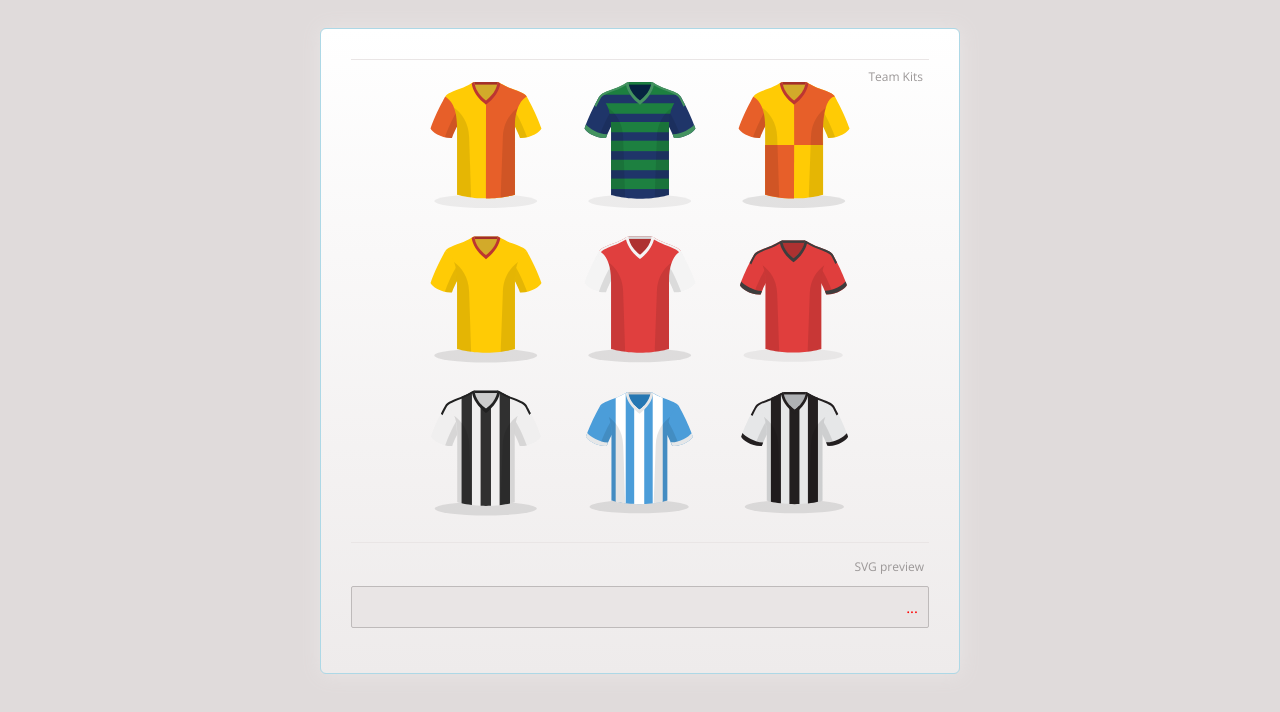
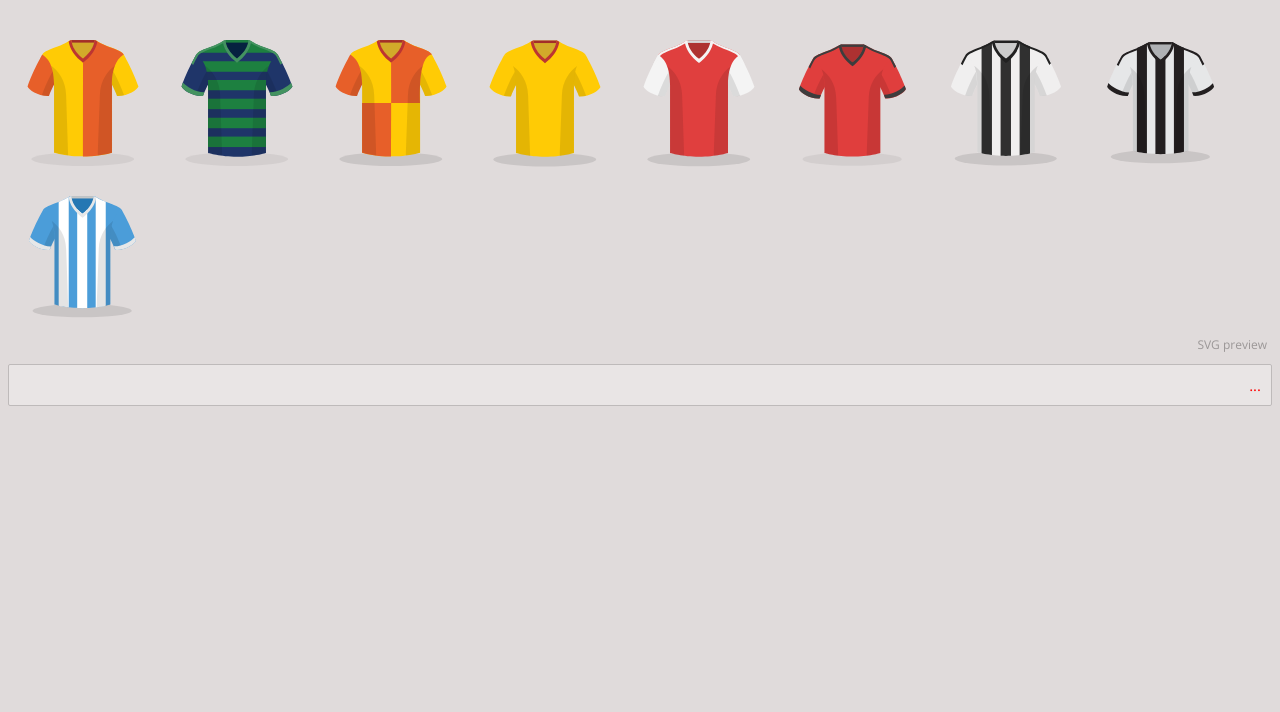
Before and after one commit to lubomir1618/svg, a website: page index.html in a window 1280 px wide. Drawn offline with nearby package versions, Linux system fonts and the light colour scheme.

Commit message:
almost done

```diff
--- a/index.html
+++ b/index.html
@@ -12,21 +12,9 @@
 
 <body>
 
-  <div class="content">
+  <div id="content">
 
-    <div class="pictures">
-      <img src="./jerseys/jersey_halves.svg" alt="jersey_halves" id="jersey_halves" class="jersey">
-      <img src="./jerseys/jersey_hooped.svg" alt="jersey_hooped" id="jersey_hooped" class="jersey">
-      <img src="./jerseys/jersey_quarters.svg" alt="jersey_quarters" id="jersey_quarters" class="jersey">
-      <br>
-      <img src="./jerseys/jersey_plain.svg" alt="jersey_plain" id="jersey_plain" class="jersey">
-      <img src="./jerseys/jersey_plain_shoulders.svg" alt="jersey_plain_shoulders" id="jersey_plain_shoulders" class="jersey">
-      <img src="./jerseys/jersey_plain_shoulders_cuffs.svg" alt="jersey_plain_shoulders_cuffs" id="jersey_plain_shoulders_cuffs" class="jersey">
-      <br>
-      <img src="./jerseys/jersey_vertical_bars_shoulders.svg" alt="jersey_vertical_bars_shoulders" id="jersey_vertical_bars_shoulders" class="jersey">
-      <img src="./jerseys/jersey_vertical_bars_shoulders_cuffs.svg" alt="jersey_vertical_bars_shoulders_cuffs" id="jersey_vertical_bars_shoulders_cuffs" class="jersey">
-      <img src="./jerseys/jersey_vertical_bars_cuffs.svg" alt="jersey_vertical_bars_cuffs" id="jersey_vertical_bars_cuffs" class="jersey">
-    </div>
+    <div id="pictures"></div>
 
     <div class="picker">
       <div id="form">&nbsp;</div>
@@ -34,9 +22,7 @@
       <hr class="clearfix"/>
     </div>
 
-    <div id="url">
-      ...
-    </div>
+    <div id="url">...</div>
 
   </div>
 
```
